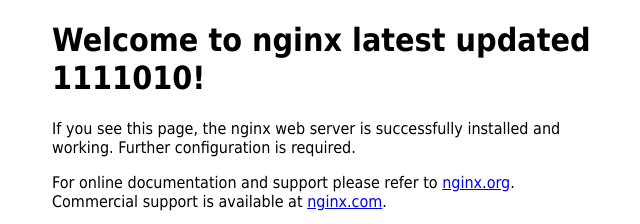
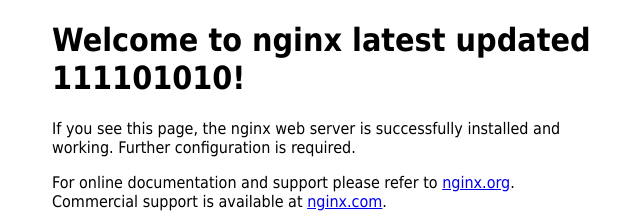
Before and after one commit to Devops1009/AWS-ECR-image-CICD, a plain HTML site: page index.html in a window 1280 px wide. Shown: the top 224 px of the page, 308-948 px from the left. Drawn offline with Linux system fonts and the light colour scheme.

Commit message:
Update index.html

```diff
--- a/index.html
+++ b/index.html
@@ -11,7 +11,7 @@
 </style>
 </head>
 <body>
-<h1>Welcome to nginx latest updated 1111010!</h1>
+<h1>Welcome to nginx latest updated 111101010!</h1>
 <p>If you see this page, the nginx web server is successfully installed and
 working. Further configuration is required.</p>
 
```
